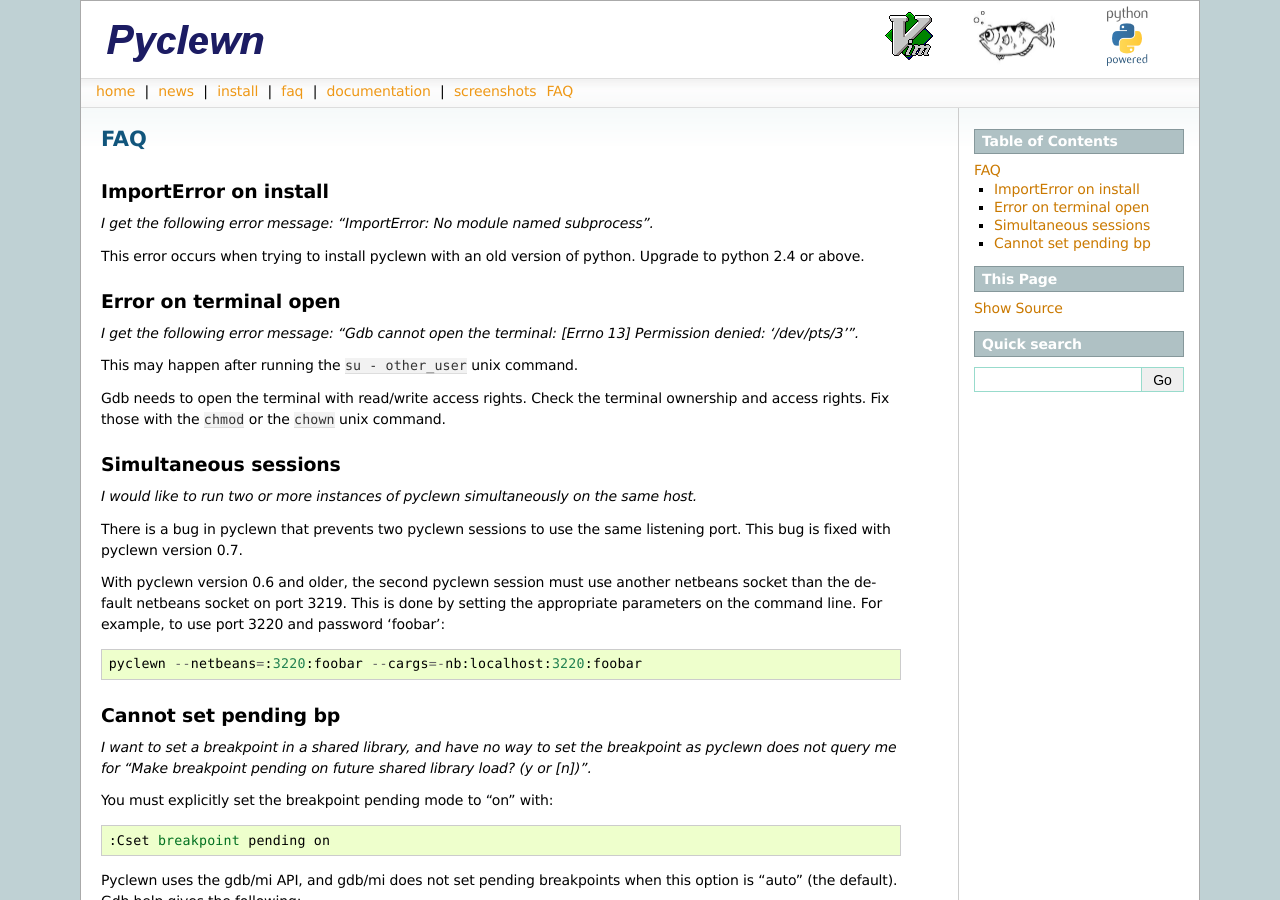
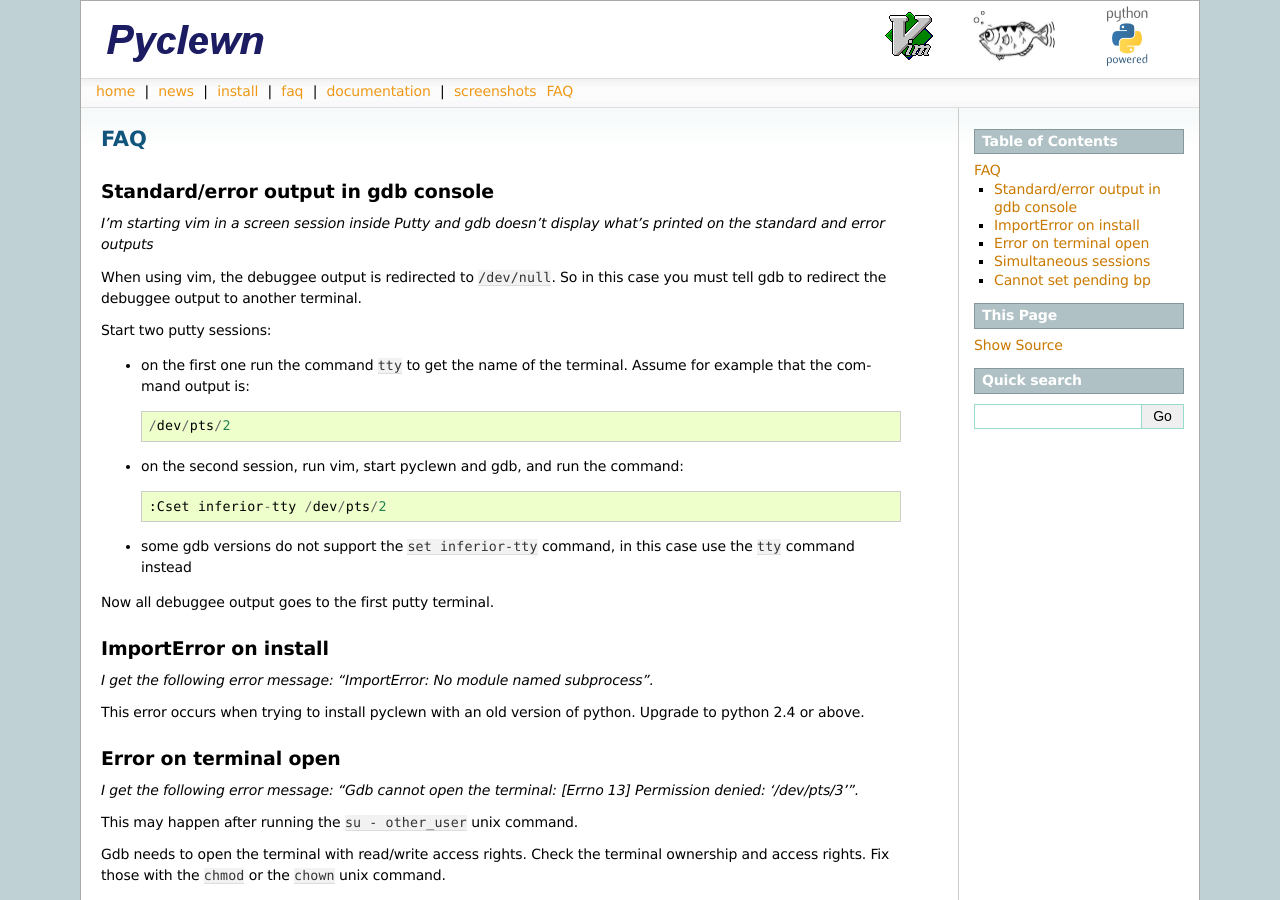
Before and after one commit to umogSlayer/pyclewn, a Sphinx documentation site: the page built from sphinx/faq.rst, in a window 1280 px wide and 900 px high. Built offline with Sphinx 7.4.7, drawn with Linux system fonts in a browser that asks for light colours; comment, search, counter and statistics services are not loaded.

```diff
--- a/sphinx/faq.rst
+++ b/sphinx/faq.rst
@@ -1,5 +1,31 @@
 FAQ
 ===
+
+Standard/error output in gdb console
+------------------------------------
+
+*I'm starting vim in a screen session inside Putty and gdb doesn't display
+what's printed on the standard and error outputs*
+
+When using vim, the debuggee output is redirected to ``/dev/null``. So
+in this case you must tell gdb to redirect the debuggee output to
+another terminal.
+
+Start two putty sessions:
+
+* on the first one run the command ``tty`` to get the name of the terminal.
+  Assume for example that the command output is::
+
+    /dev/pts/2
+
+* on the second session, run vim, start pyclewn and gdb, and run the command::
+
+    :Cset inferior-tty /dev/pts/2
+
+* some gdb versions do not support the ``set inferior-tty`` command, in this
+  case use the ``tty`` command instead
+
+Now all debuggee output goes to the first putty terminal.
 
 ImportError on install
 ----------------------
```
Also changed, not shown: setup.py (+6 -6 lines), 2 other files.
